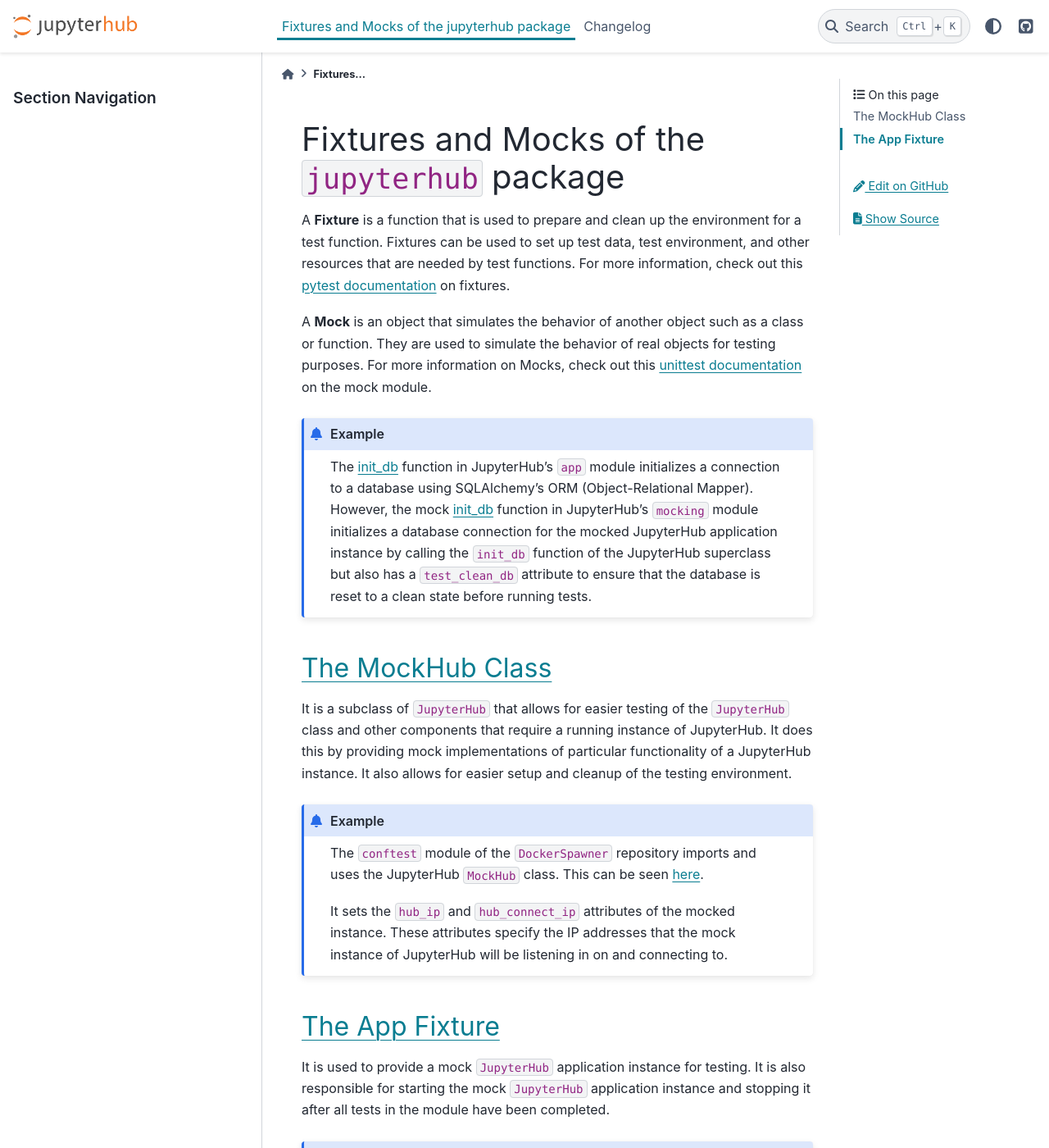
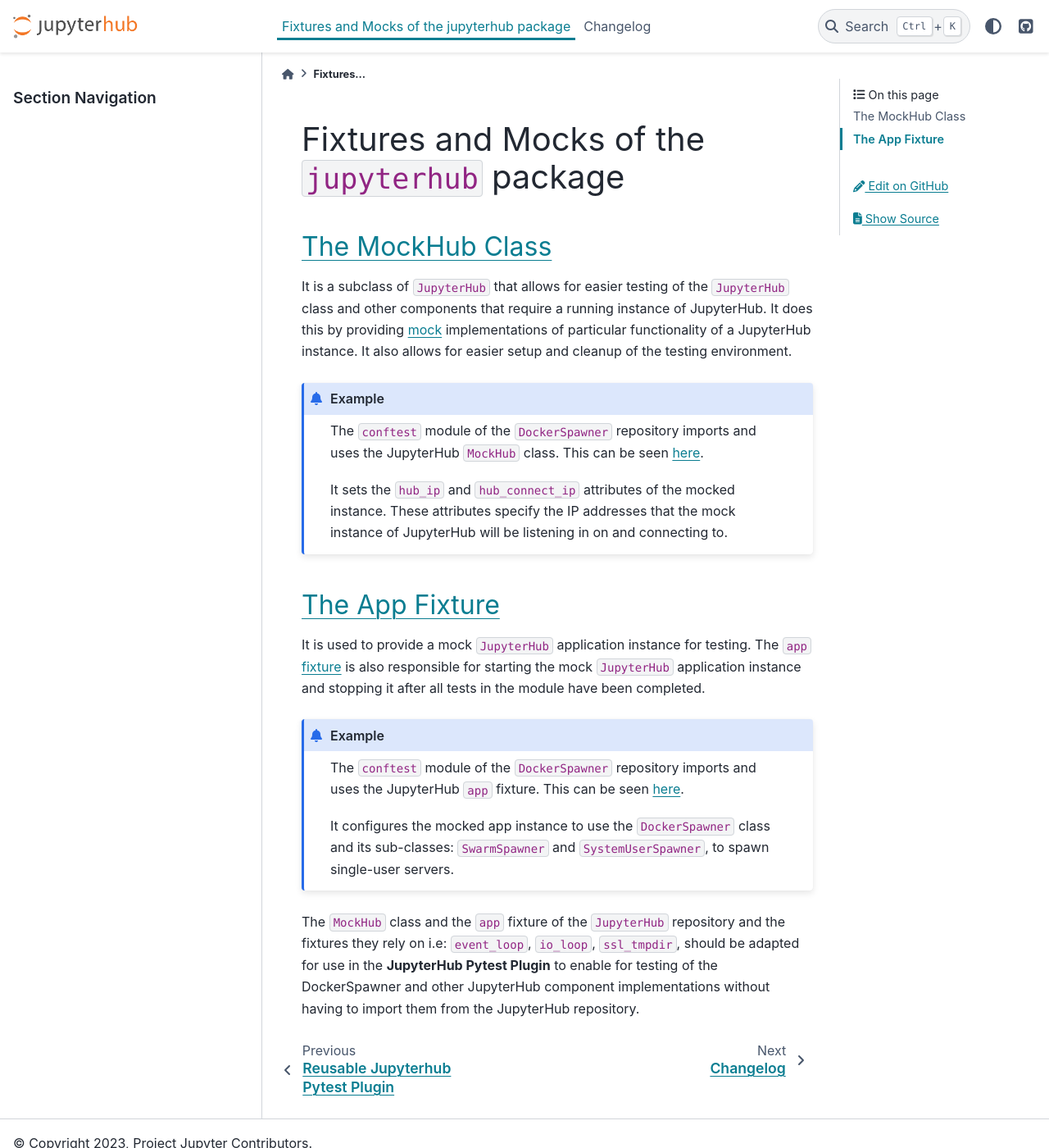
Before and after one commit to jupyterhub/pytest-jupyterhub, a Sphinx documentation site: the page built from docs/source/fixtures.md, in a window 1280 px wide and 1400 px high. Shown: the whole window at 82% size. Built offline with Sphinx 7.4.7 and the PyData theme 0.15.4, drawn with Linux system fonts in a browser that asks for light colours; some of the changed text lies outside the part shown.

Commit message:
remove redundant descriptions

````diff
--- a/docs/source/fixtures.md
+++ b/docs/source/fixtures.md
@@ -1,16 +1,7 @@
 # Fixtures and Mocks of the `jupyterhub` package
-A **Fixture** is a function that is used to prepare and clean up the environment for a test function. Fixtures can be used to set up test data, test environment, and other resources that are needed by test functions.
-For more information, check out this [pytest documentation](https://docs.pytest.org/en/latest/explanation/fixtures.html) on fixtures.
-
-A **Mock** is an object that simulates the behavior of another object such as a class or function. They are used to simulate the behavior of real objects for testing purposes.
-For more information on Mocks, check out this [unittest documentation](https://docs.python.org/3/library/unittest.mock.html) on the mock module.
-```{admonition} Example
-The [init_db](https://github.com/jupyterhub/jupyterhub/blob/336d7cfcfaf74087e4ee467d5e3d3bec0c25c3d0/jupyterhub/app.py#L1804) function in JupyterHub's `app` module initializes a connection to a database using SQLAlchemy's ORM (Object-Relational Mapper).
-However, the mock [init_db](https://github.com/jupyterhub/jupyterhub/blob/336d7cfcfaf74087e4ee467d5e3d3bec0c25c3d0/jupyterhub/tests/mocking.py#L295) function in JupyterHub's `mocking` module initializes a database connection for the mocked JupyterHub application instance by calling the `init_db` function of the JupyterHub superclass but also has a `test_clean_db` attribute to ensure that the database is reset to a clean state before running tests.
-```
 
 ## [The MockHub Class](https://github.com/jupyterhub/jupyterhub/blob/e4f72c9eeb4cd308ff5cbcf21142b2cb0a0345e4/jupyterhub/tests/mocking.py#L220)
-It is a subclass of `JupyterHub` that allows for easier testing of the `JupyterHub` class and other components that require a running instance of JupyterHub. It does this by providing mock implementations of particular functionality of a JupyterHub instance. It also allows for easier setup and cleanup of the testing environment.
+It is a subclass of `JupyterHub` that allows for easier testing of the `JupyterHub` class and other components that require a running instance of JupyterHub. It does this by providing [mock](https://docs.python.org/3/library/unittest.mock.html) implementations of particular functionality of a JupyterHub instance. It also allows for easier setup and cleanup of the testing environment.
 ```{admonition} Example
 The `conftest` module of the `DockerSpawner` repository imports and uses the JupyterHub `MockHub` class. This can be seen [here](https://github.com/jupyterhub/dockerspawner/blob/8503af69161a3a543cc613f93ce7951ad30a1912/tests/conftest.py#L26).
 
@@ -19,11 +10,11 @@
 ```
 
 ## [The App Fixture](https://github.com/jupyterhub/jupyterhub/blob/e4f72c9eeb4cd308ff5cbcf21142b2cb0a0345e4/jupyterhub/tests/conftest.py#L61)
-It is used to provide a mock `JupyterHub` application instance for testing. It is also responsible for starting the mock `JupyterHub` application instance and stopping it after all tests in the module have been completed.
+It is used to provide a mock `JupyterHub` application instance for testing. The `app` [fixture](https://docs.pytest.org/en/latest/explanation/fixtures.html) is also responsible for starting the mock `JupyterHub` application instance and stopping it after all tests in the module have been completed.
 ```{admonition} Example
 The `conftest` module of the `DockerSpawner` repository imports and uses the JupyterHub `app` fixture. This can be seen [here](https://github.com/jupyterhub/dockerspawner/blob/8503af69161a3a543cc613f93ce7951ad30a1912/tests/conftest.py#L60).
 
 It configures the mocked app instance to use the `DockerSpawner` class and its sub-classes: `SwarmSpawner` and `SystemUserSpawner`, to spawn single-user servers.
 ```
 
-The `MockHub` class and the `app` fixture of the `JupyterHub` repository and the fixtures they rely on i.e: `event_loop`, `io_loop`, `ssl_tmpdir`, should be included in the **JupyterHub Pytest Plugin** to enable for testing of the DockerSpawner and other JupyterHub component implementations without having to import them from the JupyterHub repository.
+The `MockHub` class and the `app` fixture of the `JupyterHub` repository and the fixtures they rely on i.e: `event_loop`, `io_loop`, `ssl_tmpdir`, should be adapted for use in the **JupyterHub Pytest Plugin** to enable for testing of the DockerSpawner and other JupyterHub component implementations without having to import them from the JupyterHub repository.
````
